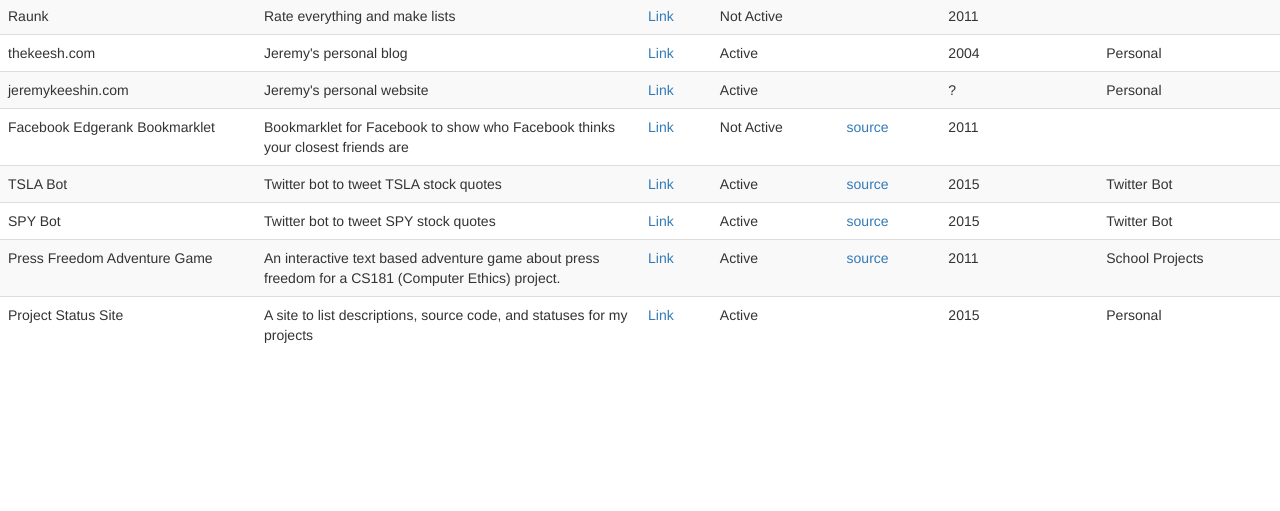
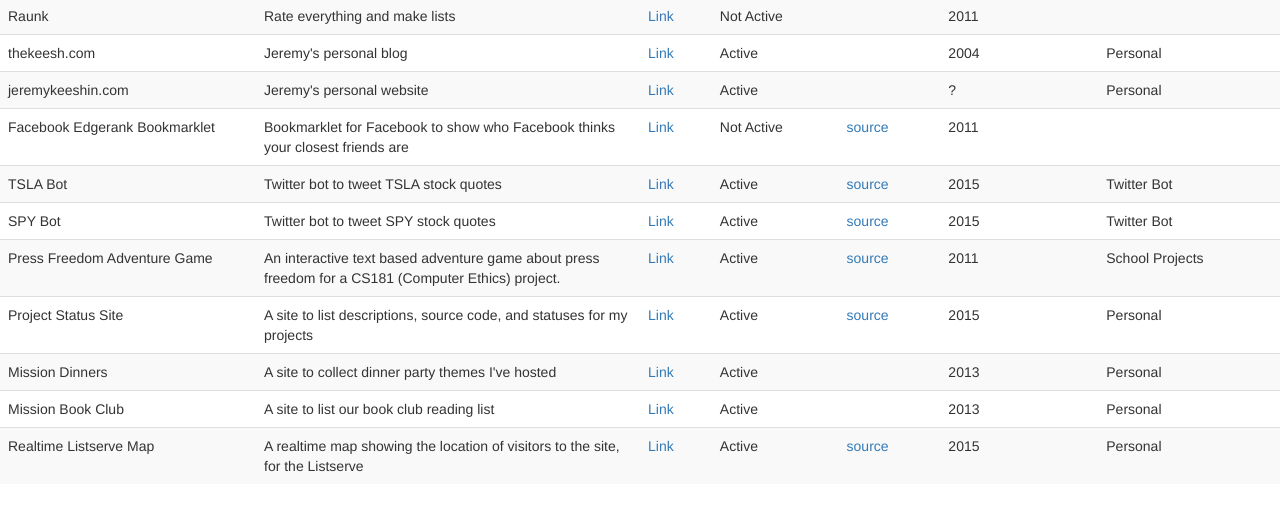
Before and after one commit to jkeesh/project-list, a plain HTML site: page index.html in a window 1280 px wide. Shown: the part 147-658 px from the top of the page. Drawn offline with Linux system fonts and the light colour scheme.

Commit message:
adding more projects

```diff
--- a/index.html
+++ b/index.html
@@ -34,7 +34,6 @@
         'description': 'Site for teaching coding to high schools.',
         'link': 'http://codehs.com',
         'status': 'Active',
-        'source': '-',
         'dateStarted': '2012',
         'category': 'Education'
     },
@@ -43,7 +42,6 @@
         'description': 'Rate everything and make lists',
         'link': 'http://raunk.com',
         'status': 'Not Active',
-        'source': '-',
         'dateStarted': '2011',
     },
     {
@@ -51,7 +49,6 @@
         'description': 'Jeremy\'s personal blog',
         'link': 'http://thekeesh.com',
         'status': 'Active',
-        'source': '-',
         'dateStarted': '2004',
         'category': 'Personal',
     },
@@ -60,7 +57,6 @@
         'description': 'Jeremy\'s personal website',
         'link': 'http://jeremykeeshin.com',
         'status': 'Active',
-        'source': '-',
         'dateStarted': '?',
         'category': 'Personal',
     },
@@ -102,12 +98,43 @@
     {
         'name': 'Project Status Site',
         'description': 'A site to list descriptions, source code, and statuses for my projects',
-        'link': 'x',
+        'link': 'http://thekeesh.com/projectlist/',
         'status': 'Active',
-        'source': 'x',
+        'source': 'https://github.com/jkeesh/project-list',
         'dateStarted': '2015',
         'category': 'Personal',
-    }
+    },
+    {
+        'name': 'Mission Dinners',
+        'description': 'A site to collect dinner party themes I\'ve hosted',
+        'link': 'http://missiondinners.com',
+        'status': 'Active',
+        'dateStarted': '2013',
+        'category': 'Personal',
+    },
+    {
+        'name': 'Mission Book Club',
+        'description': 'A site to list our book club reading list',
+        'link': 'http://missionbookclub.com',
+        'status': 'Active',
+        'dateStarted': '2013',
+        'category': 'Personal',
+    },
+    {
+        'name': 'Realtime Listserve Map',
+        'description': 'A realtime map showing the location of visitors to the site, for the Listserve',
+        'link': 'https://listserve.firebaseapp.com/',
+        'source': 'https://github.com/jkeesh/listserve',
+        'status': 'Active',
+        'dateStarted': '2015',
+        'category': 'Personal',
+    },
+    // {
+    //     'name': 'Bitcoin Shovels',
+    //     'description': 'A landing page joke site for bitcoin, selling shovels',
+    //     ''
+    // }
+
 ];
 
 
@@ -146,7 +173,7 @@
         </td>
         <td>
             <a target="_blank" href="<%= PROJECTS[i].source %>">
-                <%= (PROJECTS[i].source.length > 1 ? "source" : "") %>
+                <%= (PROJECTS[i].source != null ? "source" : "") %>
             </a>
         </td>
         <td><%= PROJECTS[i].dateStarted %></td>
```
